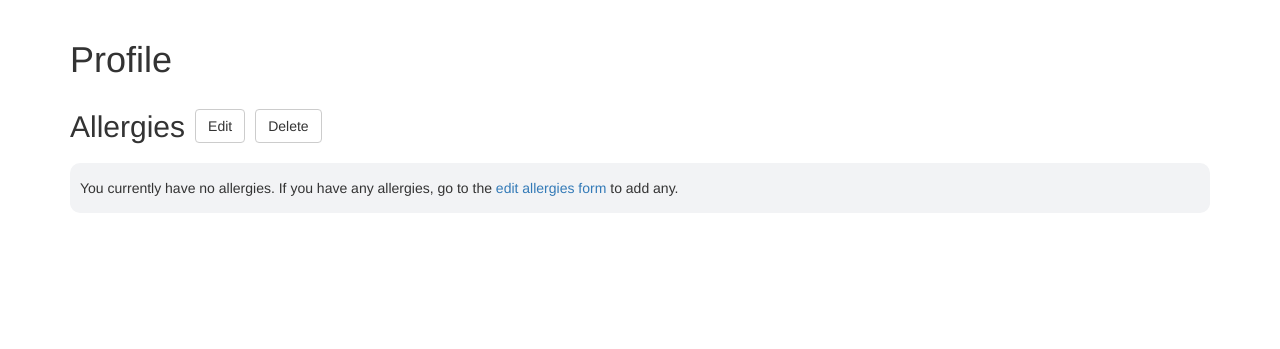
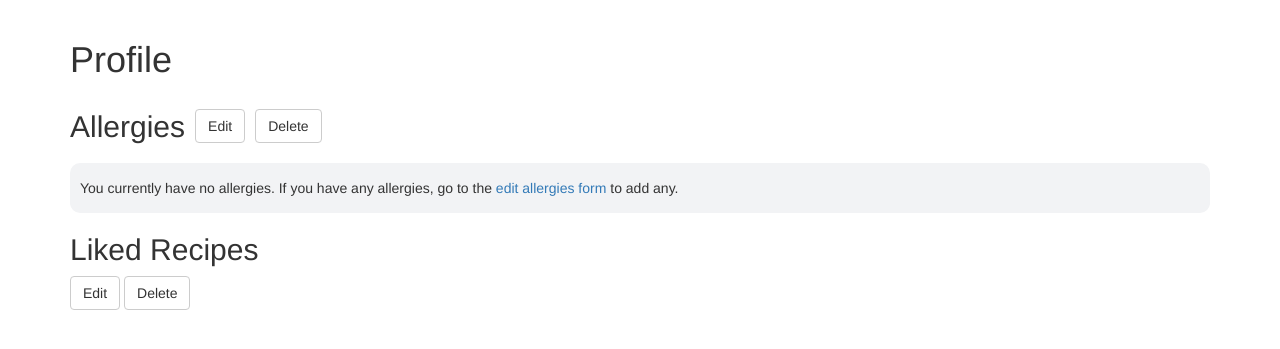
Before and after one commit to tmonty12/receipete, a Flask app: page /profile in a window 1280 px wide. Shown: the part 50-399 px from the top of the page. Run offline with Flask 3, Linux system fonts and the light colour scheme; the visitor is signed in with stand-in values (Sample User, id 1); data that the repository does not hold is empty; some libraries are stand-ins or nearby versions.

Commit message:
liked recipes

```diff
--- a/app/templates/profile.html
+++ b/app/templates/profile.html
@@ -42,4 +42,9 @@
             <p>You currently have no allergies. If you have any allergies, go to the  <a href="{{ url_for('edit_allergies')}}">edit allergies form</a> to add any.</p>
         </div>
     {% endif %}
+    <div class="recipes-title">
+        <h2>Liked Recipes</h2>
+        <a href="{{ url_for('edit_allergies')}}"><button class="btn btn-default">Edit</button></a>
+        <a href="{{ url_for('delete_allergies')}}"><button class="btn btn-default">Delete</button></a>
+    </div>
 {% endblock %}
```
